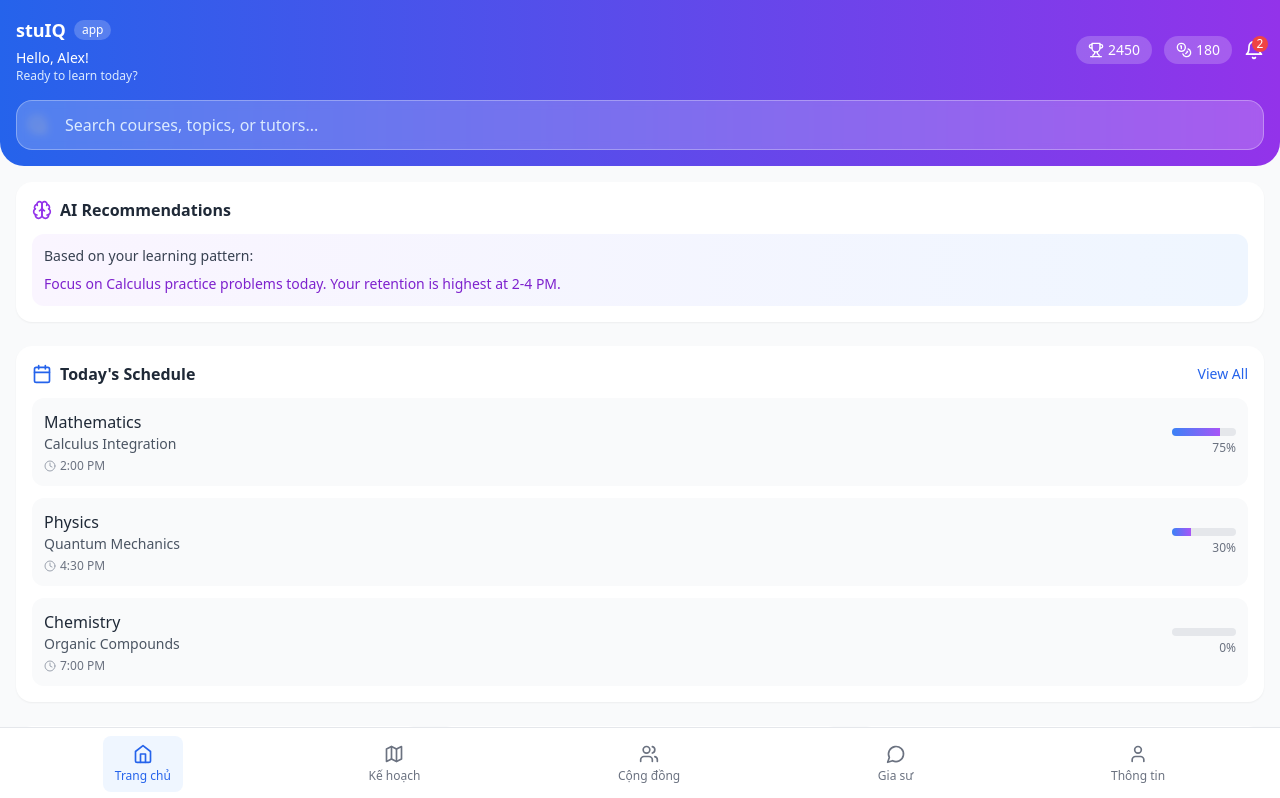
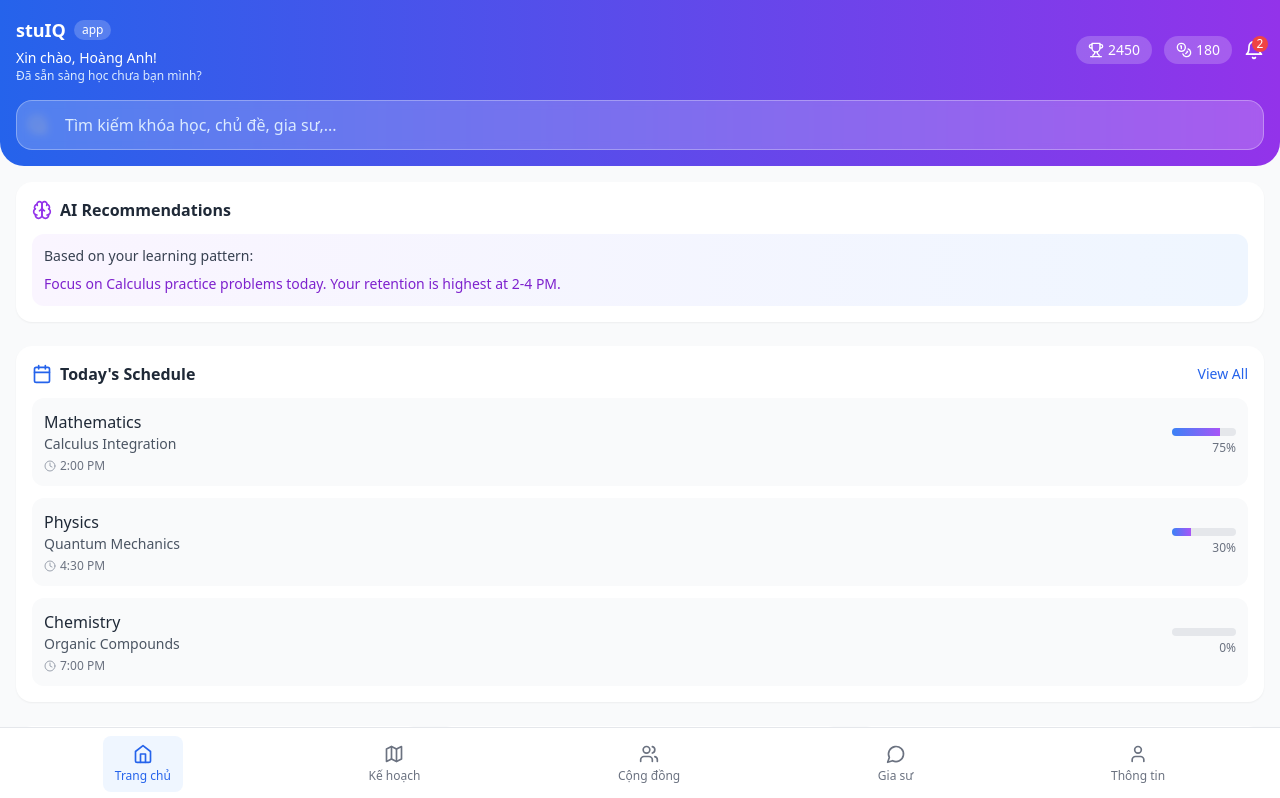
Before and after one commit to anhhuynhhoang1910/nhom6tiengviet, a React (Vite) app: page / in a window 1280 px wide. Shown: the top 798 px of the page. Built offline with nearby package versions, Linux system fonts and the light colour scheme.

Commit message:
Update Header.tsx

```diff
--- a/src/components/Header.tsx
+++ b/src/components/Header.tsx
@@ -15,8 +15,8 @@ export const Header: React.FC<HeaderProps> = ({ userPoints, userCoins }) => {
             <h1 className="text-lg font-bold">stuIQ</h1>
             <span className="text-xs bg-white/20 px-2 py-0.5 rounded-full">app</span>
           </div>
-          <h2 className="text-sm font-medium">Hello, Alex!</h2>
-          <p className="text-blue-100 text-xs">Ready to learn today?</p>
+          <h2 className="text-sm font-medium">Xin chào, Hoàng Anh!</h2>
+          <p className="text-blue-100 text-xs">Đã sẵn sàng học chưa bạn mình?</p>
         </div>
         <div className="flex items-center space-x-3">
           <div className="flex items-center bg-white/20 rounded-full px-3 py-1">
@@ -38,7 +38,7 @@ export const Header: React.FC<HeaderProps> = ({ userPoints, userCoins }) => {
         <Search className="absolute left-3 top-1/2 transform -translate-y-1/2 text-gray-400" size={20} />
         <input
           type="text"
-          placeholder="Search courses, topics, or tutors..."
+          placeholder="Tìm kiếm khóa học, chủ đề, gia sư,..."
           className="w-full bg-white/20 backdrop-blur-sm border border-white/30 rounded-2xl py-3 pl-12 pr-4 placeholder-blue-100 text-white focus:outline-none focus:ring-2 focus:ring-white/50"
         />
       </div>
```
